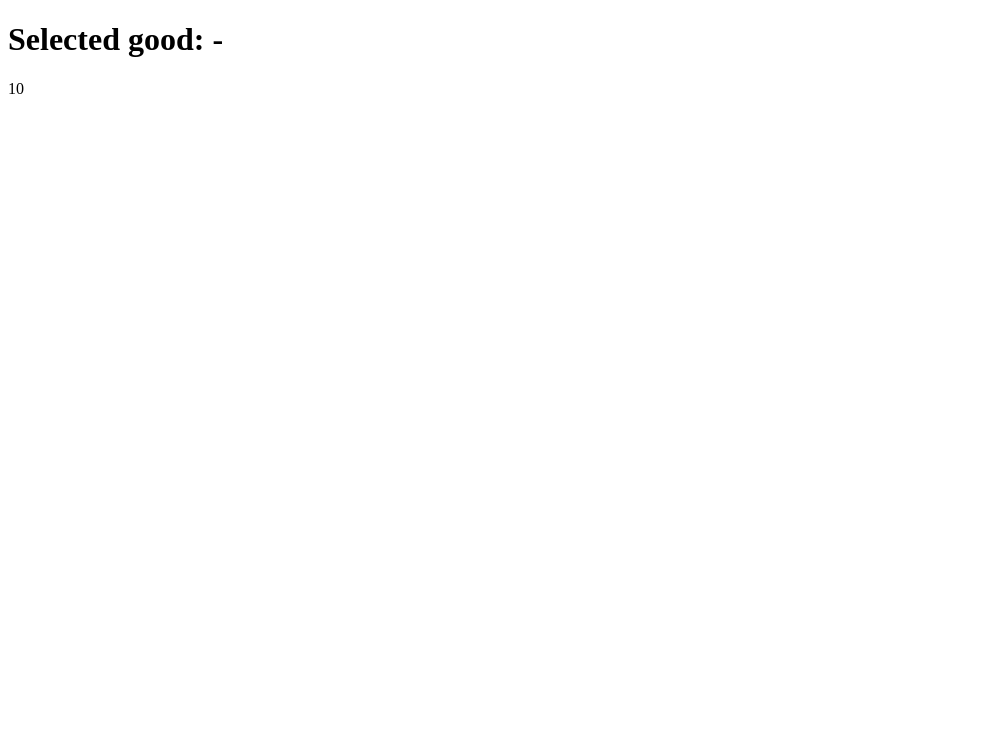
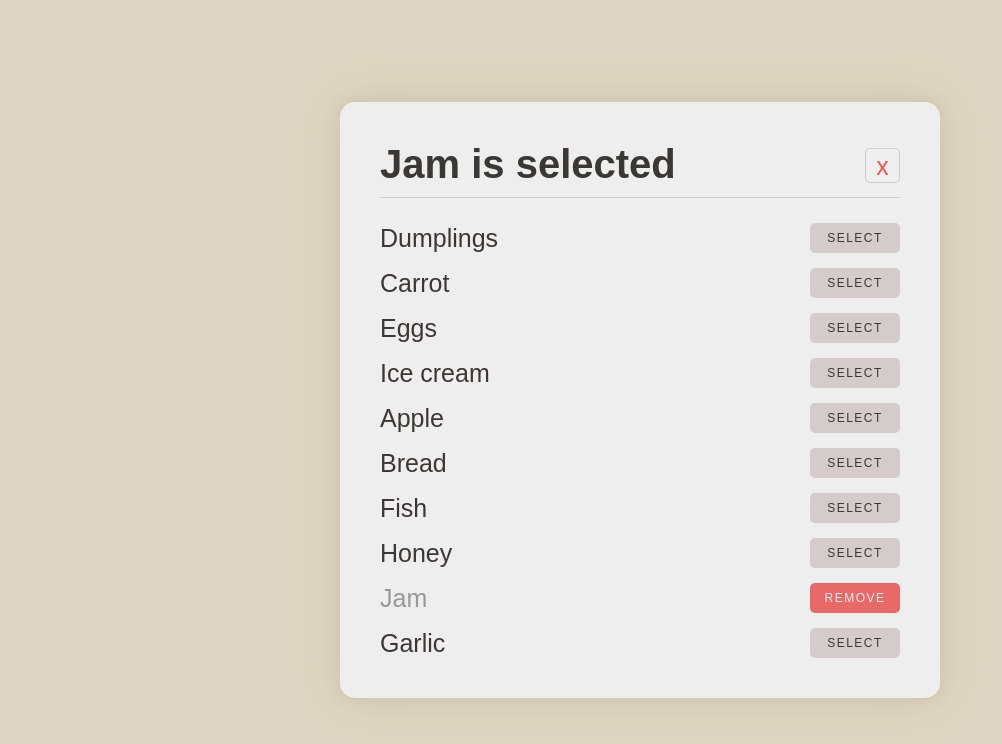
Before and after one commit to mate-academy/react_goods-selector, a React (Create React App) app: page / in a window 1280 px wide. Shown: the top 744 px of the page, without its empty margins (0-1002 px from the left). Built offline with nearby package versions, Linux system fonts and the light colour scheme.

Commit message:
solution

```diff
--- a/src/App.scss
+++ b/src/App.scss
@@ -1 +1,106 @@
-// styles go here
+* {
+  box-sizing: border-box;
+  margin: 0;
+  padding: 0;
+}
+
+body {
+  background-color: #d1c5abb2;
+  font-family: "Arial", "Helvetica", sans-serif;
+  height: 100vh;
+  display: flex;
+  align-items: center;
+  justify-content: center;
+}
+
+.goods {
+  background-color: #eee;
+  width: 600px;
+  padding: 40px;
+  box-shadow: 0 0 15px #d1c5ab,
+    0 0 45px #d1c5ab;
+  border-radius: 15px;
+
+  &__title-box {
+    display: flex;
+    justify-content: space-between;
+    align-items: flex-start;
+    margin: 0 0 25px;
+    padding: 0 0 10px;
+    border-bottom: 1px solid #ccc;
+  }
+
+  &__title {
+    color: #3b3737;
+    font-size: 40px;
+  }
+
+  &__remove {
+    flex-shrink: 0;
+    cursor: pointer;
+    width: 35px;
+    height: 35px;
+    line-height: 0;
+    font-size: 25px;
+    color: #f15555;
+    border: 1px solid#ccc;
+    border-radius: 5px;
+    margin: 6px 0 0 30px;
+    transition: background-color 0.3s, color 0.3s;
+
+    &:hover {
+      color: #e92929;
+      background-color: #ccc;
+    }
+  }
+}
+
+.goods-list {
+  list-style: none;
+}
+
+.item {
+  color: #3b3737;
+  font-size: 25px;
+  display: flex;
+  justify-content: space-between;
+  align-items: center;
+  position: relative;
+
+  &--selected &__text {
+    color: #999;
+  }
+
+  &:not(:last-child) {
+    margin: 0 0 15px;
+  }
+}
+
+.button {
+  cursor: pointer;
+  color: #3b3737;
+  font-size: 12px;
+  text-transform: uppercase;
+  letter-spacing: 1.5px;
+  width: 90px;
+  padding: 7px;
+  border: 1px solid transparent;
+  border-radius: 5px;
+  background-color: #d4cbcb;
+  transition: all 0.3s;
+
+  &:hover {
+    color: #eee;
+    background-color: #6f9e83;
+  }
+
+  &--selected {
+    background-color: #e96868;
+    color: #eee;
+
+    &:hover {
+      background-color: #ff4646;
+      color: #fafafa;
+    }
+  }
+}
--- a/src/App.tsx
+++ b/src/App.tsx
@@ -14,11 +14,103 @@ const goodsFromServer: string[] = [
   'Garlic',
 ];
 
-const App: React.FC = () => (
-  <div className="App">
-    <h1>Selected good: -</h1>
-    {goodsFromServer.length}
-  </div>
-);
+type Props = {};
+
+type State = {
+  selectedGoods: string[];
+};
+
+class App extends React.Component<Props, State> {
+  state = {
+    selectedGoods: ['Jam'],
+  };
+
+  titleMaker = (arr: string[]) => {
+    switch (true) {
+      case arr.length > 1:
+        return `${arr.slice(0, -1).join(', ')} and ${arr[arr.length - 1]} are selected`;
+      case arr.length === 1:
+        return `${arr[0]} is selected`;
+      default:
+        return 'No selected goods';
+    }
+  };
+
+  removeAll = () => {
+    this.setState({ selectedGoods: [] });
+  };
+
+  addGood(value: string) {
+    this.setState((state) => (
+      { selectedGoods: [...state.selectedGoods, value] }
+    ));
+  }
+
+  removeGood(value: string) {
+    this.setState((state) => {
+      return { selectedGoods: state.selectedGoods.filter(item => item !== value) };
+    });
+  }
+
+  render() {
+    const { selectedGoods } = this.state;
+
+    return (
+      <div className="App goods">
+        <div className="goods__title-box">
+          <h1 className="goods__title">
+            {this.titleMaker(selectedGoods)}
+          </h1>
+          <button
+            type="button"
+            onClick={() => {
+              this.removeAll();
+              this.titleMaker(selectedGoods);
+            }}
+            hidden={selectedGoods.length < 1}
+            className="goods__remove"
+          >
+            x
+          </button>
+        </div>
+        <ul className="goods-list">
+          {goodsFromServer.map((good) => (
+            <li
+              key={good}
+              className={
+                `item
+                goods-list__item
+                ${selectedGoods.includes(good) ? 'item--selected' : ''}`
+              }
+            >
+              <span className="item__text">
+                {good}
+              </span>
+              <button
+                className={
+                  `button item__button
+                  ${selectedGoods.includes(good) ? 'button--selected' : ''}`
+                }
+                type="button"
+                onClick={() => {
+                  // eslint-disable-next-line @typescript-eslint/no-unused-expressions
+                  selectedGoods.includes(good)
+                    ? this.removeGood(good)
+                    : this.addGood(good);
+                }}
+              >
+                {
+                  selectedGoods.includes(good)
+                    ? 'remove'
+                    : 'select'
+                }
+              </button>
+            </li>
+          ))}
+        </ul>
+      </div>
+    );
+  }
+}
 
 export default App;
```
Also changed, not shown: package.json (line endings or trailing spaces), 1 other file (tests, documents, lock files or other folders).
